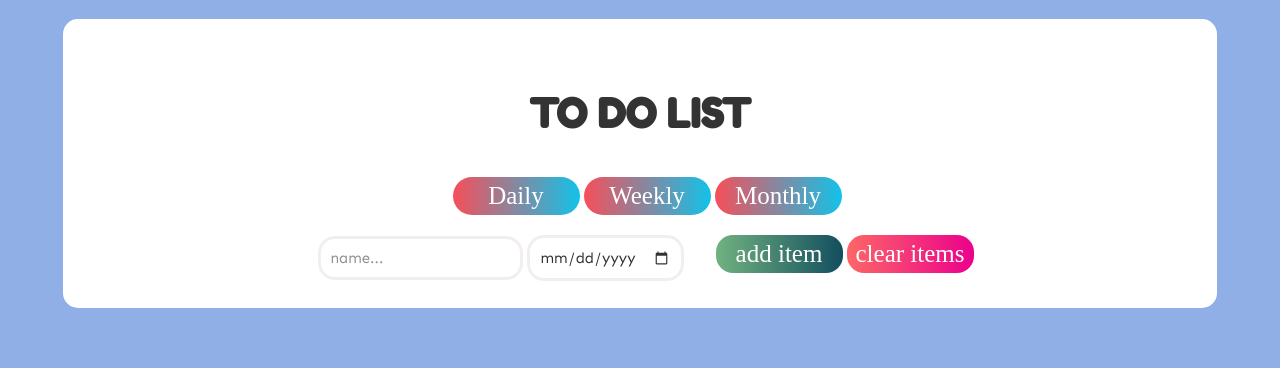
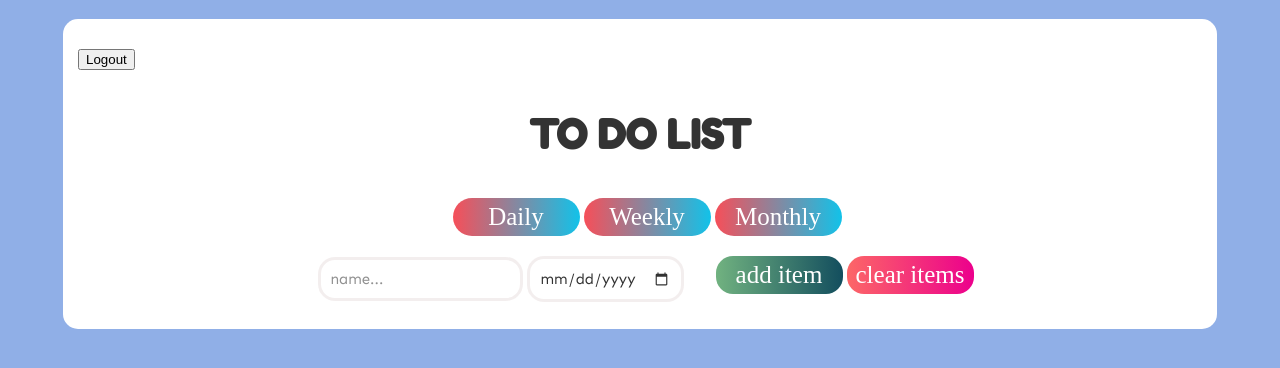
Before and after one commit to Lo-Agency-Internship/Ehsan-Samira-Mohammadreza-Todo-Project, a plain HTML site: page todo.html in a window 1280 px wide. Drawn offline with Linux system fonts and the light colour scheme; a web font is replaced by a local one.

Commit message:
add logout button,add function logout

```diff
--- a/js/app.js
+++ b/js/app.js
@@ -275,3 +275,8 @@ function handlmonthly() {
     }
     getList(tododate)
 }
+function logout(){
+    location.replace("index.html")
+    localStorage.removeItem('currentUser')
+
+}
--- a/todo.html
+++ b/todo.html
@@ -28,6 +28,11 @@
     </div>
     <!-- form -->
     <form class="" id="itemForm">
+      <div>
+        <span class="logout">
+         <button class="logout" onclick="logout()">Logout</button>
+        </span>
+      </div>
      <h3 class="todoList mb-4 font">to do list</h3>
      <div class="flex">
         <div class=" input-group">
```
